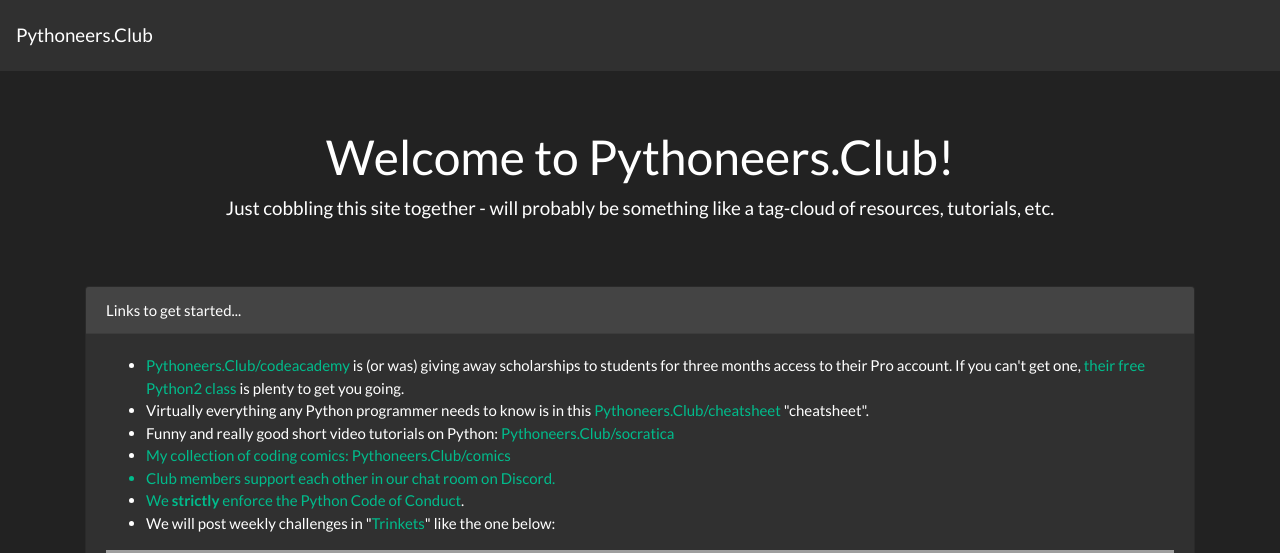
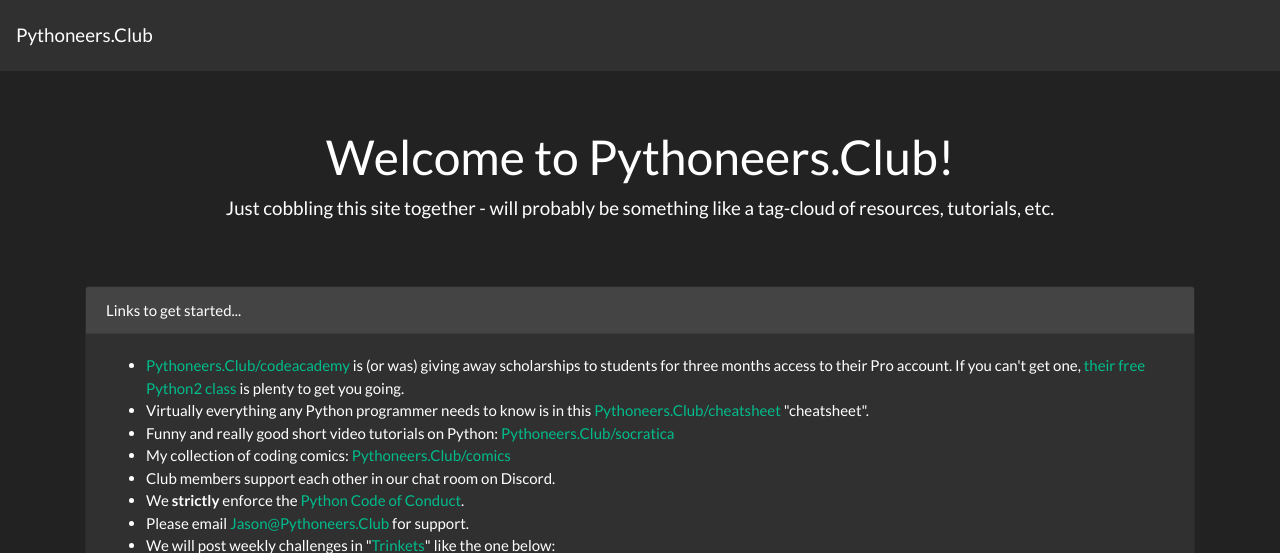
Before and after one commit to jasonblum/pythoneersclub, a Django app: page / in a window 1280 px wide. Shown: the top 553 px of the page. Run offline with Django 3.2, Linux system fonts and the light colour scheme; some libraries are stand-ins or nearby versions; grey boxes are pictures that could not be loaded.

Commit message:
Update home.html

```diff
--- a/shared/templates/home.html
+++ b/shared/templates/home.html
@@ -63,10 +63,11 @@
               <a href="http://Pythoneers.Club/codeacademy">Pythoneers.Club/codeacademy</a> is (or was) giving away scholarships to students for three months access to their Pro account.  If you can't get one, <a href="https://www.codecademy.com/learn/learn-python">their free Python2 class</a> is plenty to get you going.
             </li>
             <li>Virtually everything any Python programmer needs to know is in this <a href="http://Pythoneers.Club/cheatsheet">Pythoneers.Club/cheatsheet</a> "cheatsheet".</li>
-            <li>Funny and really good short video tutorials on Python: <a href="http://Pythoneers.Club/socratica">Pythoneers.Club/socratica</li>
-            <li>My collection of coding comics: <a href="http://Pythoneers.Club/comics">Pythoneers.Club/comics</li>
+            <li>Funny and really good short video tutorials on Python: <a href="http://Pythoneers.Club/socratica">Pythoneers.Club/socratica</a></li>
+            <li>My collection of coding comics: <a href="http://Pythoneers.Club/comics">Pythoneers.Club/comics</a></li>
             <li>Club members support each other in our chat room on Discord.</li>
             <li>We <strong>strictly</strong> enforce the <a href="https://www.python.org/psf/conduct/">Python Code of Conduct</a>.
+            <li>Please email <a href="mailto:Jason@Pythoneers.Club">Jason@Pythoneers.Club</a> for support.
             <li>We will post weekly challenges in "<a href="http://Pythoneers.Club/trinket">Trinkets</a>" like the one below:</li>
           </ul>
           <iframe src="https://trinket.io/embed/python3/f8a57a81e4?start=result" width="100%" height="500" frameborder="0" marginwidth="0" marginheight="0" allowfullscreen></iframe>
```
